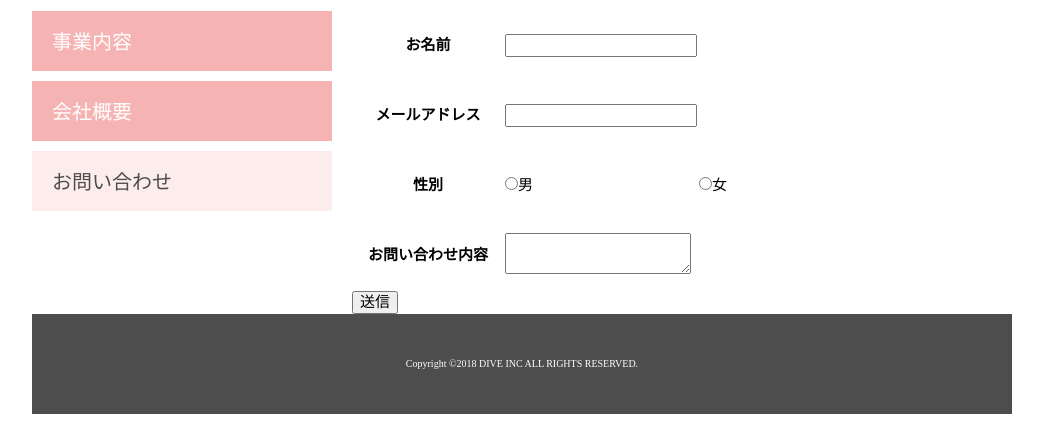
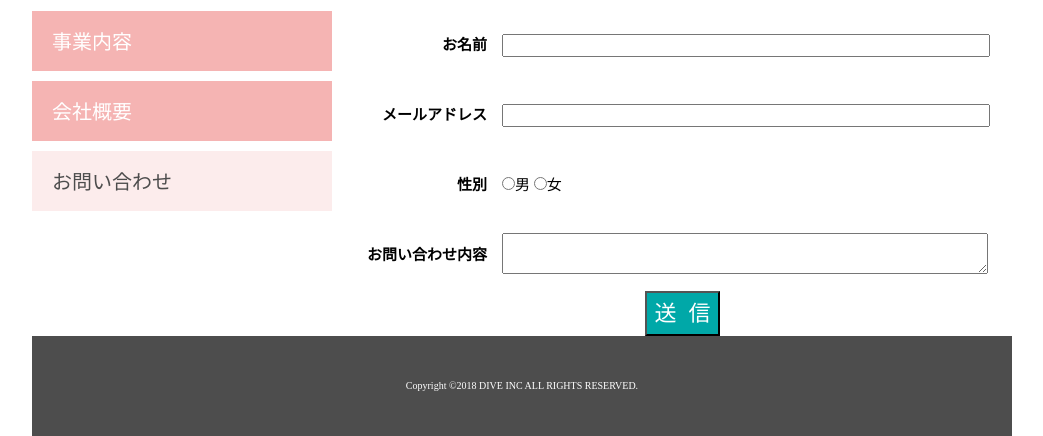
Before and after one commit to oginori/htmlcss, a plain HTML site: page contact.html in a window 1280 px wide. Shown: the part 787-1223 px from the top of the page, without its empty margins (118-1161 px from the left). Before the commit the page ends 1201 px from the top, so only its background shows below. Drawn offline with Linux system fonts and the light colour scheme.

Commit message:
HTMLシリーズ課題1

```diff
--- a/contact.html
+++ b/contact.html
@@ -37,21 +37,23 @@
           <form action="" method="post">
             <table class="contact">
               <tr>
-                <th><label for="yourname">お名前</th>
-                <td><input id="yourname" type="text" name="yourname"></td>
+                <th><label for="yourname">お名前</label></th>
+                <td><input id="yourname" class="caption" type="text" name="yourname"></td>
               </tr>
               <tr>
                 <th><label for="email">メールアドレス</label></th>
-                <td><input id="email" type="email"></td>
+                <td><input id="email" class="caption" type="email"></td>
               </tr>
               <tr>
                 <th>性別</th>
-                <td><input id="male" type="radio" name="sex"><label for="male">男</label></td>
-                <td><input id="female" type="radio" name="sex"><label for="female">女</label></td>
+                <td>
+                  <input id="male" class="select"type="radio" name="sex"><label for="male">男</label>
+                  <input id="female" class="select" type="radio" name="sex"><label for="female">女</label>
+                </td>
               </tr>
               <tr>
                 <th><label for="detail">お問い合わせ内容</label></th>
-                <td><textarea id="detail" name="detail"></textarea></td>
+                <td><textarea id="detail" class="caption" name="detail"></textarea></td>
               </tr>
             </table>
             <input type="submit" value="送信">
--- a/css/contact.css
+++ b/css/contact.css
@@ -1,16 +1,30 @@
 .contact {
-    border-collapse: collapse;
+  border-collapse: collapse;
 }
 .contact tr {
   height: 7rem;
 }
 .contact th {
-  width: 150px;
-  text-align: right:
+  width: 120px;
+  text-align: right;
+  padding: 0 15px;
 }
-
-/*
-.contact input {
+.contact td {
+  padding: 0;
+}
+.caption {
   width: 480px;
 }
-*/
+input[type="submit"] {
+  display: block;
+  width: 75px;
+  margin: 0 auto;
+  font-size: 2.2rem;
+  padding: 8px;
+  letter-spacing: 1.2rem;
+  background-color: #00a8a8;
+  color: #fff;
+}
+input[type="submit"]:hover {
+  opacity: 50%;
+}
```
